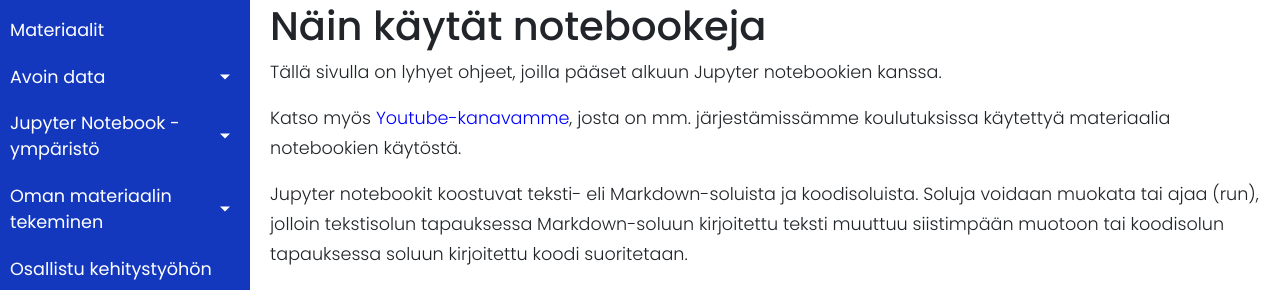
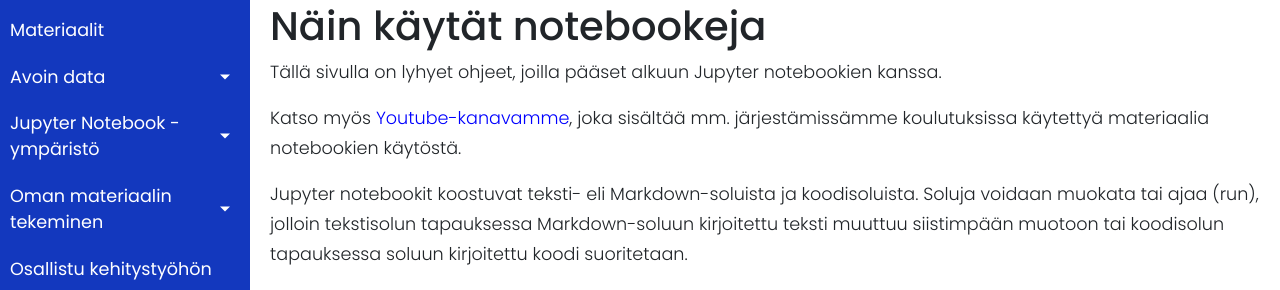
Before and after one commit to fystiedekasvatus/fystiedekasvatus.github.io, a Jekyll site: the page built from fi/jupyter/jupyter-aloitus.md, in a window 1280 px wide and 900 px high. Shown: the part 128-418 px from the top of the window. Built offline with Jekyll 4.4.1, drawn with Linux system fonts in a browser that asks for light colours; nearby versions of some CDN libraries.

Commit message:
Fix typo

```diff
--- a/fi/jupyter/jupyter-aloitus.md
+++ b/fi/jupyter/jupyter-aloitus.md
@@ -9,7 +9,7 @@ category: jupyter
 
 Tällä sivulla on lyhyet ohjeet, joilla pääset alkuun Jupyter notebookien kanssa.
 
-Katso myös [Youtube-kanavamme](https://www.youtube.com/channel/UC2HOmLMQsq4EORZzncCyMIg), josta on mm. järjestämissämme koulutuksissa käytettyä materiaalia notebookien käytöstä.
+Katso myös [Youtube-kanavamme](https://www.youtube.com/channel/UC2HOmLMQsq4EORZzncCyMIg), joka sisältää mm. järjestämissämme koulutuksissa käytettyä materiaalia notebookien käytöstä.
 
 Jupyter notebookit koostuvat teksti- eli Markdown-soluista ja koodisoluista.
 Soluja voidaan muokata tai ajaa (run), jolloin tekstisolun tapauksessa Markdown-soluun kirjoitettu teksti muuttuu siistimpään muotoon tai koodisolun tapauksessa soluun kirjoitettu koodi suoritetaan.
```
